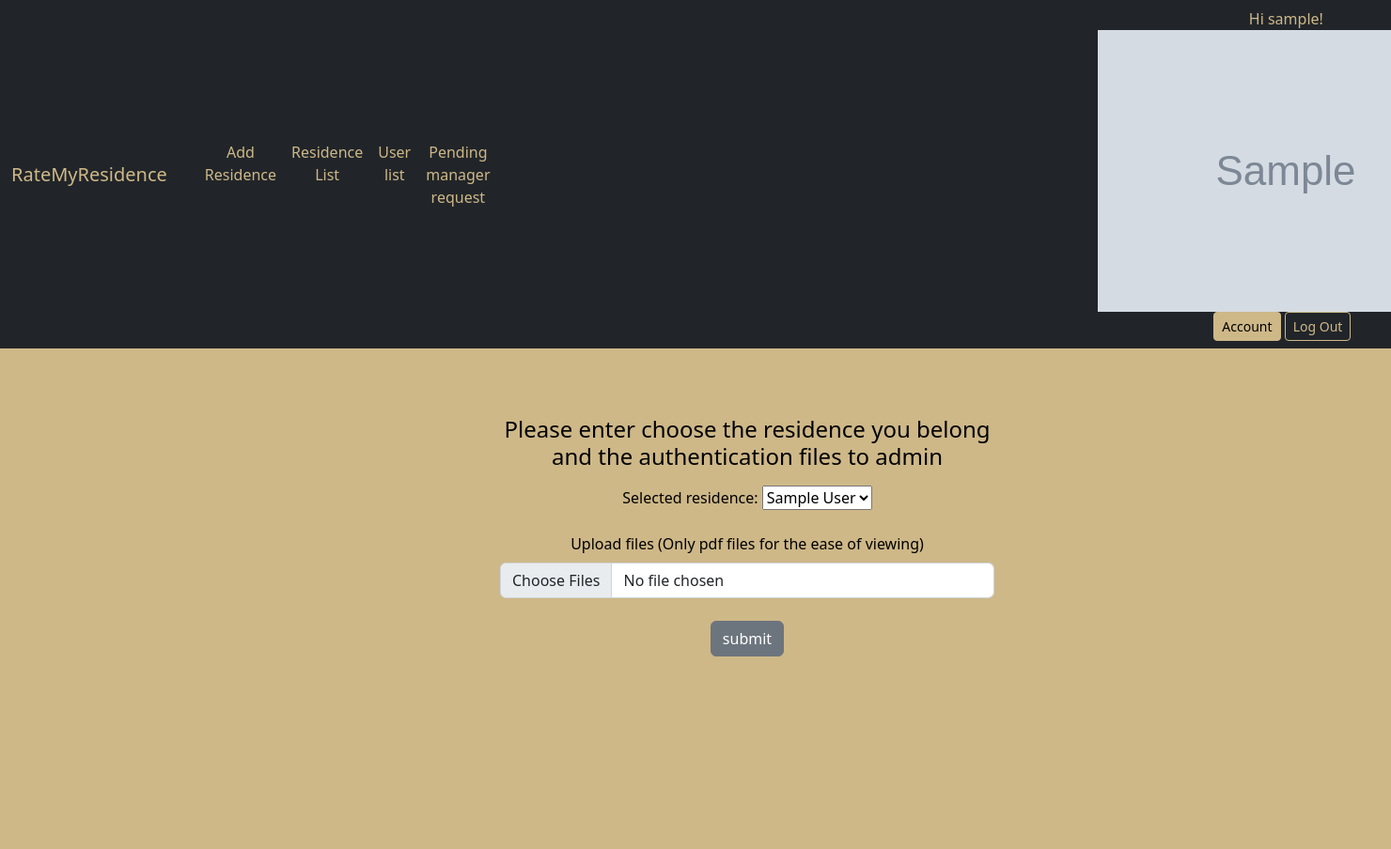
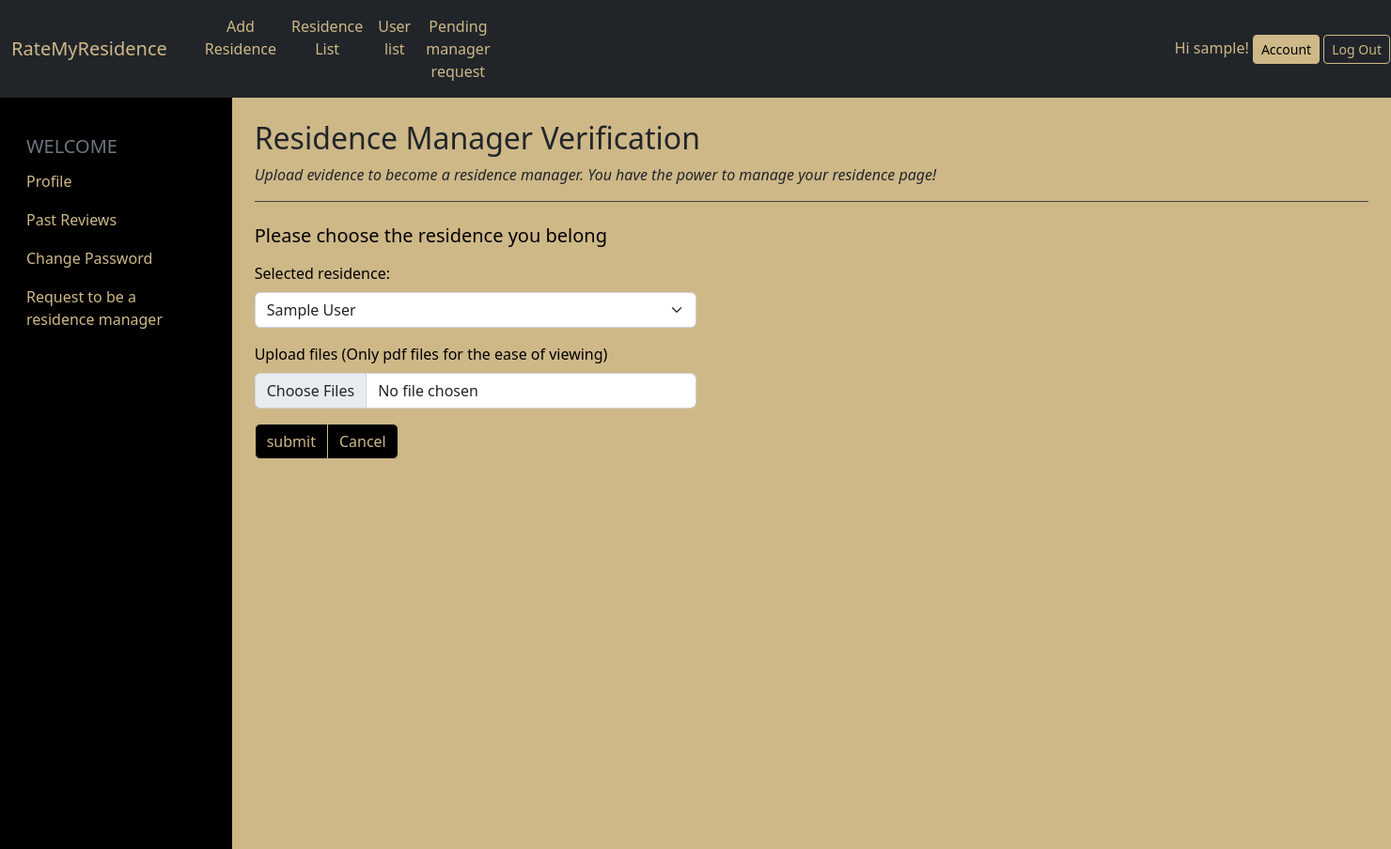
Before and after one commit to SazikQ/RateMyResidence, a Django app: page /profile/manager_request/ in a window 1480 px wide; the page is wider, and only the part inside the window is pictured. Shown: that part at 94% size. Before the commit the page ends 699 px from the top of that part, so only its background shows below. Run offline with Django 4.2, Linux system fonts and the light colour scheme; a user stored in the database is signed in; tables that the repository leaves empty hold one stand-in row (values such as "Sample post"); grey boxes marked "Sample" are stand-in pictures; parts of the project's set-up code (start-up, migrations or seed data) failed here and were passed over; some libraries are stand-ins or nearby versions.

Commit message:
user list, pending manager request, base container size

```diff
--- a/backend/user_profile/forms.py
+++ b/backend/user_profile/forms.py
@@ -10,4 +10,5 @@ class ProfilePhotoForm(forms.Form):
 
 
 class RequestForm(forms.Form):
-    selected_residence = forms.ModelChoiceField(queryset=Residence.objects.all(), empty_label=None)
+    selected_residence = forms.ModelChoiceField(queryset=Residence.objects.all(), empty_label=None,
+                        widget=forms.Select(attrs={'class':'form-select'}))
--- a/templates/base.html
+++ b/templates/base.html
@@ -76,7 +76,7 @@
   <main>
     {% block content %}
     {% endblock %}
-  </main>
+  </main class=" container col-md-12  col-lg-12">
   <script language="JavaScript">
     function likeToLeave()
     {
--- a/templates/base_without_popup.html
+++ b/templates/base_without_popup.html
@@ -73,7 +73,7 @@
         </div>
       </nav>
 
-  <main>
+  <main class=" container col-md-12 col-lg-12">
     {% block content %}
     {% endblock %}
   </main>
--- a/templates/edit_profile_pic.html
+++ b/templates/edit_profile_pic.html
@@ -13,7 +13,7 @@
 
   <form method="post" enctype="multipart/form-data">
   {% csrf_token %}
-    <div class="row d-flex align-items-start">
+    <div class="col-md-7 col-lg-5 col-xl-5"><div class="row d-flex align-items-start">
       <div class="row align-items-start pl-0">
         <div><input class="form-control" type="file" name="image" accept="image/*" required id="id_image"></div>
         {{ photo_form.non_field_errors }}
@@ -23,7 +23,7 @@
             <button type="button" class="btn btn-dark" onclick="window.location.href = '{% url 'profile' %}'">Cancel</button>
           </div>
         </div>
-      </div>
+      </div></div>
     </div>
   </form>
 
--- a/templates/editprofile.html
+++ b/templates/editprofile.html
@@ -14,7 +14,7 @@
 
 <form method="post">
 {% csrf_token %}
-  <div class="col-md-8 col-lg-10">
+  <div class="col-md-7 col-lg-5 col-xl-5">
     {{ edit_form.non_field_errors }}
     <div class="row d-flex align-items-start">
       <div class="row mb-3 d-flex align-items-start">
--- a/templates/manager_request.html
+++ b/templates/manager_request.html
@@ -1,25 +1,42 @@
-{% extends "base.html" %}
+{% extends "account_base.html" %}
 {% block title %}Validate Your manager status{% endblock %}
 
 {% block content %}
 <br>
-<div class="container py-5 h-120">
-    <div class="row d-flex align-items-center justify-content-center h-120">
-        <div class="col-md-7 col-lg-5 col-xl-5 offset-xl-1">
-            <h4 class="mb-3">Please enter choose the residence you belong and the authentication files to admin</h4>
-            <form method="post"  enctype="multipart/form-data">
+<div>
+  <h2 class="text-start text-dark">Residence Manager Verification </h2>
+</div>
+<p class="text-start text-dark fst-italic"> Upload evidence to become a residence manager. You have
+the power to manage your residence page!</p>
+<hr class = "mb-4" style = "color:#212529;">
+
+
+    <div class="row d-flex align-items-start">
+        <div class="row mb-3 d-flex align-items-start">
+            <h5 class="mb-3 text-start">Please choose the residence you belong</h4>
+
+            <div class = "col-md-7 col-lg-5 col-xl-5"><form method="post"  enctype="multipart/form-data" >
                 {% csrf_token %}
-                <div class="form-outline mb-4">
-                  {{ form }}
+                {{ form.non_field_errors }}
+                <div class="row mb-3 d-flex align-items-start">
+                  <label for="id_selected_residence" class = "form-label text-start">Selected residence:</label>
+                  <div>{{ form.selected_residence }}</div>
                 </div>
-                <div class="form-outline mb-4">
-                   <label for="id_file" class="form-label">Upload files (Only pdf files for the ease of viewing)</label>
-                    <input type="file" class="form-control" accept=".pdf" id="id_file" name="request_file" multiple>
+
+                <div class="row mb-3 d-flex align-items-start">
+                    <label for="id_file" class="form-label text-start">Upload files (Only pdf files for the ease of viewing)</label>
+                    <div><input type="file" class="form-control" accept=".pdf" id="id_file" name="request_file" multiple></div>
                 </div>
-                <button class='btn btn-secondary' type="submit">submit</button>
-            </form>
+
+                <div class="row mb-3 d-flex align-items-start">
+                    <div class="btn-group me-2 col-md-2 col-lg-4">
+                        <button class='btn btn btn-dark' type="submit">submit</button>
+                        <button type="button" class="btn btn-dark" onclick="window.location.href = '{% url 'profile' %}'">Cancel</button>
+                    </div>
+                </div>
+            </form></div>
         </div>
     </div>
     <br>
-</div>
+
 {% endblock %}
```
Also changed, not shown: templates/request_list.html (+8 -1 lines), templates/user_list.html (+12 -4 lines).
